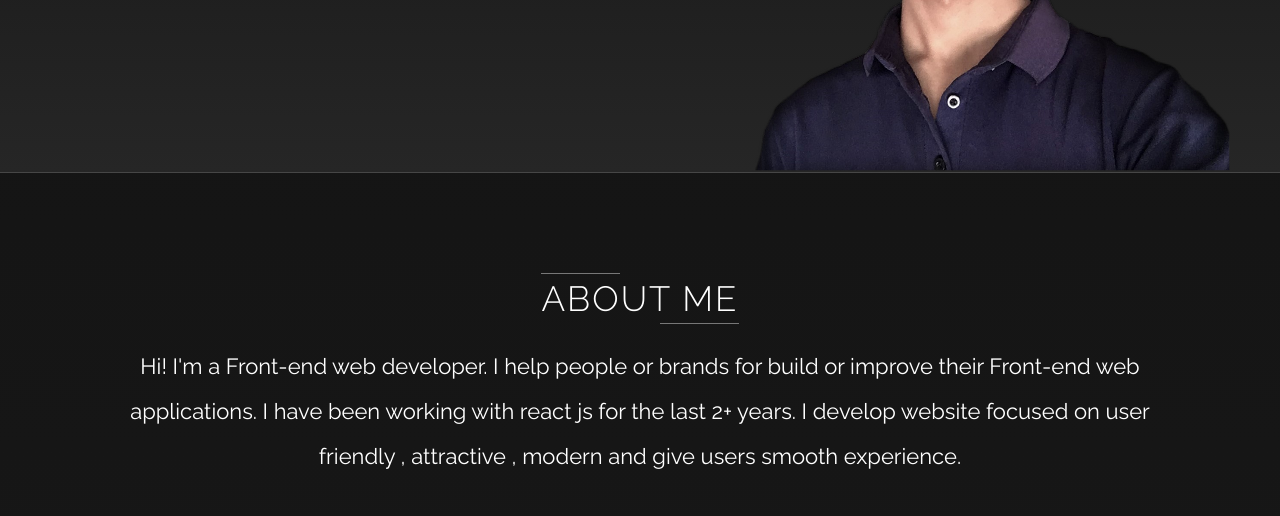
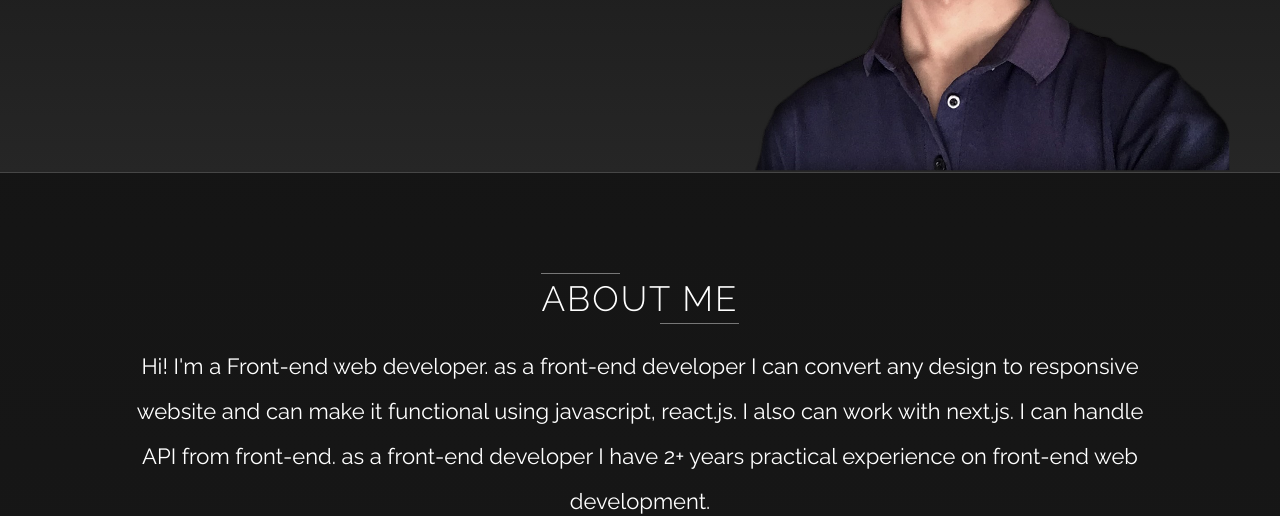
Before and after one commit to shSalman009/my-portfoio, a plain HTML site: page index.html in a window 1280 px wide. Shown: the part 442-958 px from the top of the page. Drawn offline with Linux system fonts and the light colour scheme.

Commit message:
about updated

```diff
--- a/index.html
+++ b/index.html
@@ -92,9 +92,10 @@
                     <h2 class="headline">About Me</h2>
                 </div>
                 <div class="about-body">
-                    <p id="mytext">
-                        Hi! I'm a Front-end web developer. I help people or brands for build or improve their Front-end web applications. I have been working with react js
-                        for the last 2+ years. I develop website focused on user friendly , attractive , modern and give users smooth experience.
+                    <p id="mytext">Hi! I'm a Front-end web developer. as a front-end developer I can convert
+                        any design to responsive website and can make it functional using javascript, react.js. I also can work with next.js.
+                        I can handle API from front-end. as a front-end developer I have 2+
+                        years practical experience on front-end web development.
                     </p>
                 </div>
             </div>
```
